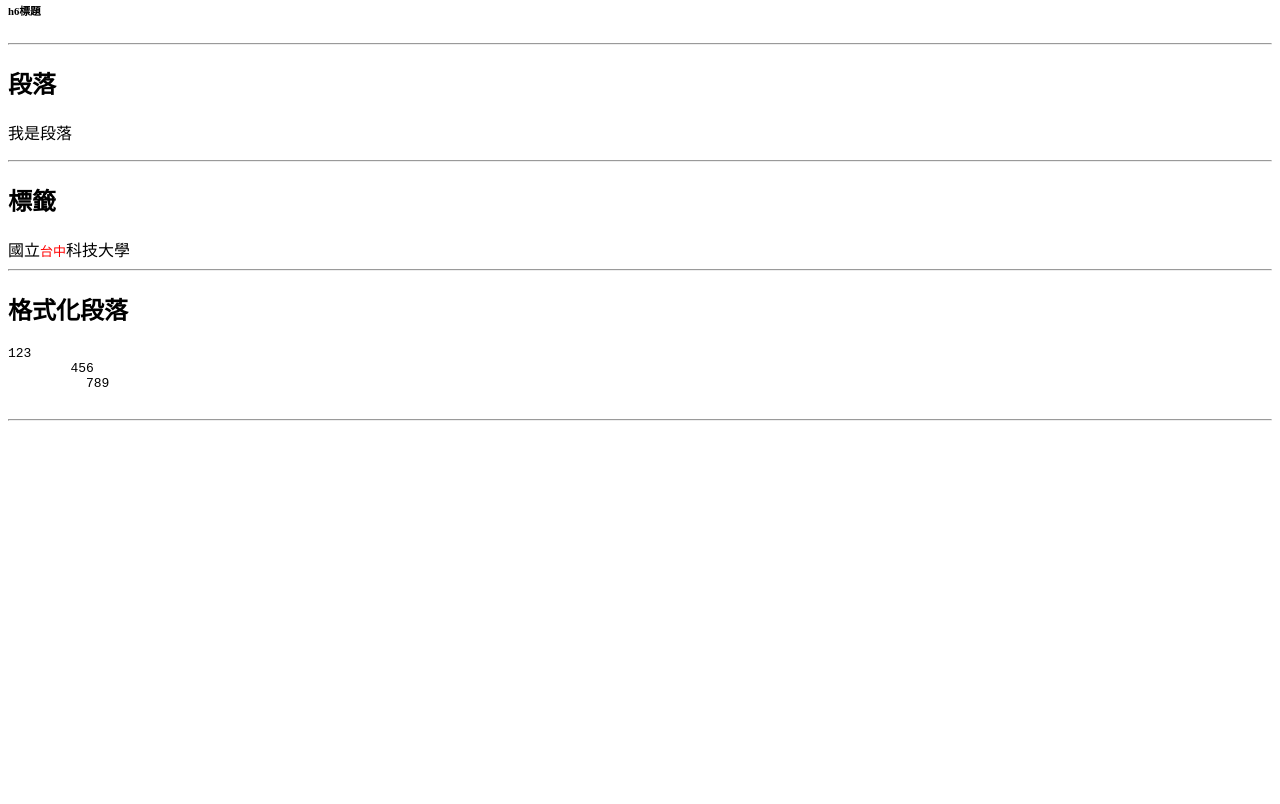
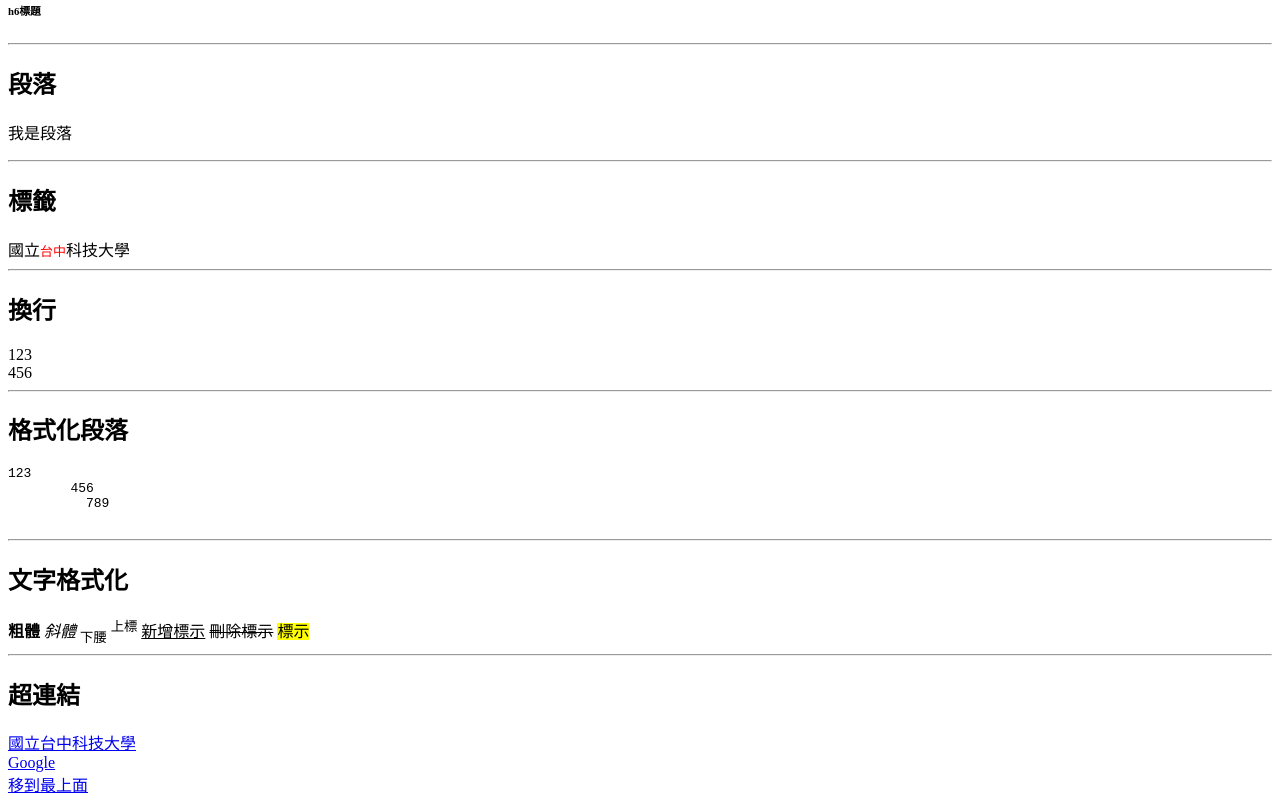
Before and after one commit to 3411207069/3411207069, a plain HTML site: page dome.html in a window 1280 px wide. Shown: the part 366-1170 px from the top of the page. Before the commit the page ends 800 px from the top, so only its background shows below. Drawn offline with Linux system fonts and the light colour scheme.

Commit message:
Add files via upload

```diff
--- a/dome.html
+++ b/dome.html
@@ -6,7 +6,7 @@
     <meta name="viewport" content="width=, initial-scale=1.0">
     <title>Document</title>
 </head>
-<body>
+<body id="up">
     元件練習
     <h2>標題</h2>
     <h1>h1標題</h1>
@@ -22,11 +22,30 @@
     <h2>標籤</h2>
     國立<samp style="color: red;">台中</samp>科技大學
     <hr>
+    <h2>換行</h2>
+    123<br>
+    456
+    <hr>
     <h2>格式化段落</h2>
     <pre>123
         456
           789
     </pre>
     <hr>
+    <h2>文字格式化</h2>
+    <b>粗體</b>
+    <i>斜體</i>
+    <sub>下腰</sub>
+    <sup>上標</sup>
+    <ins>新增標示</ins>
+    <del>刪除標示</del>
+    <mark>標示</mark>
+    <hr>
+    <h2>超連結</h2>
+    <a href="https://www.nutc.edu.tw/">國立台中科技大學</a>
+    <br>
+    <a href="https://www.google.com/"target="biank">Google</a>
+    <br>
+    <a href="#up">移到最上面</a>
 </body>
 </html>
```
